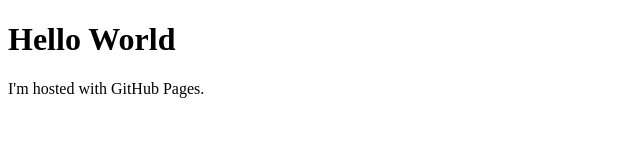
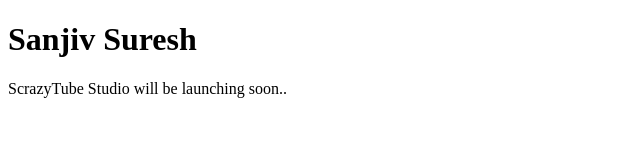
Before and after one commit to DevSanSure/DevSanSure.github.io, a plain HTML site: page index.html in a window 1280 px wide. Shown: the whole page, without its empty margins (0-640 px from the left). Drawn offline with Linux system fonts and the light colour scheme.

Commit message:
Update index.html

```diff
--- a/index.html
+++ b/index.html
@@ -1,7 +1,7 @@
 <!DOCTYPE html>
 <html>
 <body>
-<h1>Hello World</h1>
-<p>I'm hosted with GitHub Pages.</p>
+<h1>Sanjiv Suresh</h1>
+<p>ScrazyTube Studio will be launching soon..</p>
 </body>
 </html>
```
